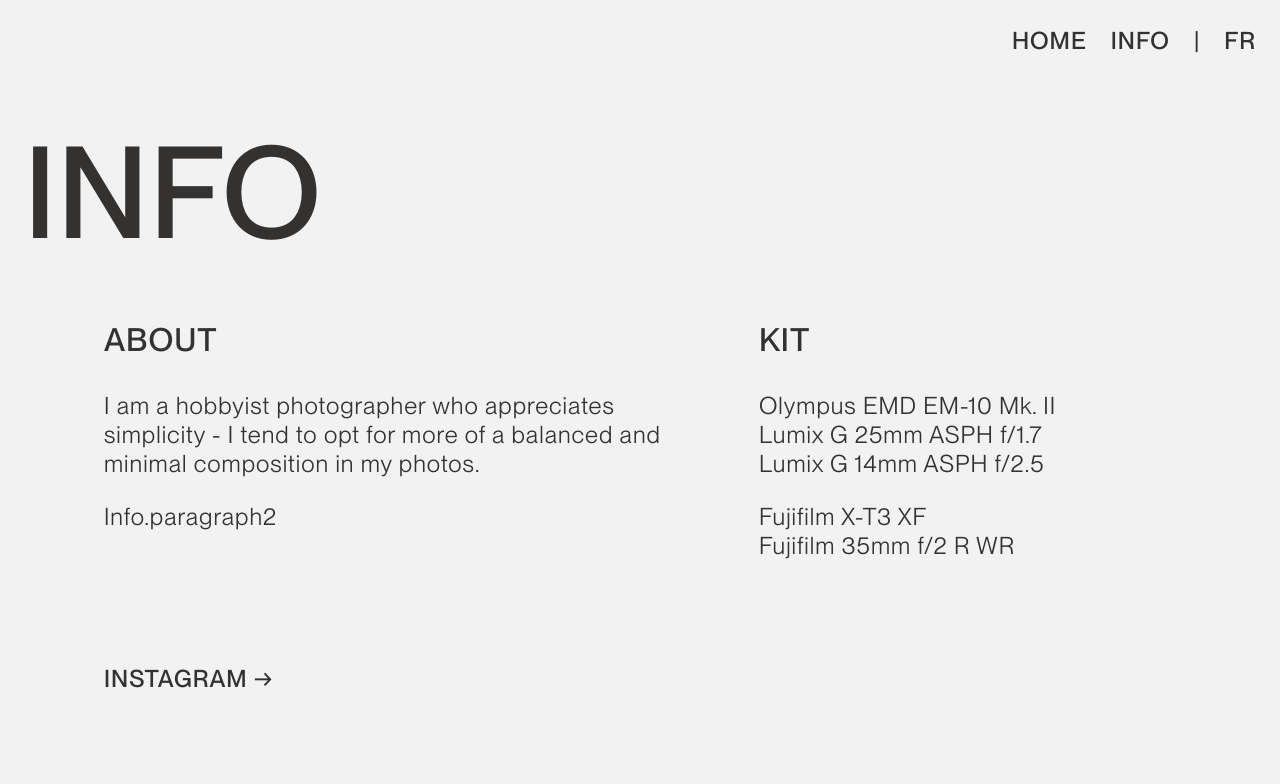
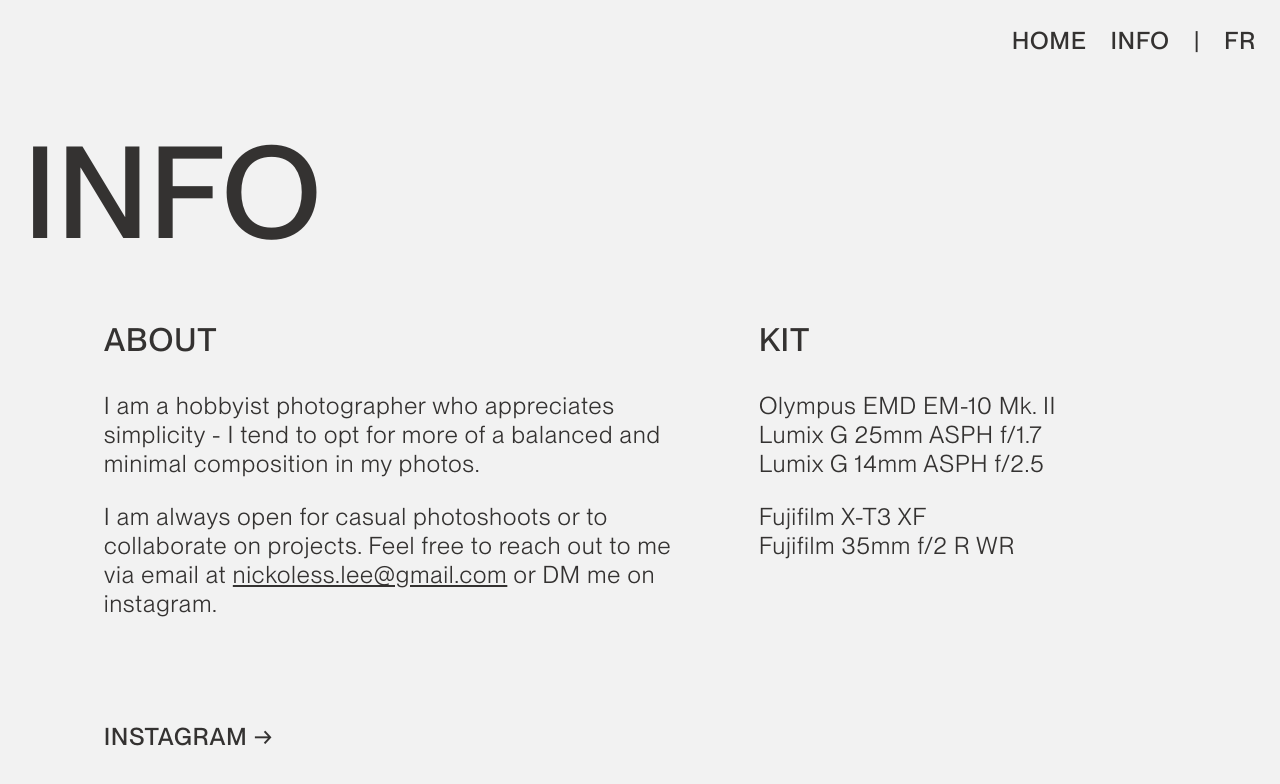
Before and after one commit to nickoless/photography, a Next.js app: page /en/info in a window 1280 px wide. Shown: the top 784 px of the page. Built offline with nearby package versions, Linux system fonts and the light colour scheme.

Commit message:
Fix translations and link on info page

```diff
--- a/messages/en.json
+++ b/messages/en.json
@@ -6,7 +6,7 @@
 		"heading": "Info",
 		"subheading": "About",
 		"paragraph": "I am a hobbyist photographer who appreciates simplicity - I tend to opt for more of a balanced and minimal composition in my photos.",
-		"paragraph2": "I am always open for casual photoshoots or to collaborate on projects. Feel free to reach out to me via email at{' '} <a href='mailto: nickoless.lee@gmail.com'>nickoless.lee@gmail.com</a> or DM me on instagram.",
+		"paragraph2": "I am always open for casual photoshoots or to collaborate on projects. Feel free to reach out to me via email at <email>nickoless.lee@gmail.com</email> or DM me on instagram.",
 		"subheading2": "Kit"
 	},
 	"People": {
--- a/messages/fr.json
+++ b/messages/fr.json
@@ -6,7 +6,7 @@
 		"heading": "Info",
 		"subheading": "À propos",
 		"paragraph": "Je suis un photographe amateur qui apprécie la simplicité - je préfère une composition équilibrée et minimale dans mes photos.",
-		"paragraph2": "Je suis toujours disponible pour des séances photo ou pour collaborer dans des projets. N'hésitez pas à m'envoyer un courriel à <a href='mailto: nickoless.lee@gmail.com'>nickoless.lee@gmail.com</a> ou à m'envoyer un MP sur Instagram.",
+		"paragraph2": "Je suis toujours disponible pour des séances photo ou pour collaborer dans des projets. N'hésitez pas à m'envoyer un courriel à <email>nickoless.lee@gmail.com</email> ou à m'envoyer un MP sur Instagram.",
 		"subheading2": "Équipement"
 	},
 	"People": {
--- a/src/app/[locale]/components/NextJsImage.tsx
+++ b/src/app/[locale]/components/NextJsImage.tsx
@@ -4,7 +4,7 @@ import styled from 'styled-components';
 
 const NextJsImage = ({
 	photo,
-	imageProps: { alt, title, sizes, className, onClick },
+	imageProps: { alt, title, className, onClick },
 	wrapperStyle,
 }: RenderPhotoProps) => {
 	return (
--- a/src/app/[locale]/info/page.tsx
+++ b/src/app/[locale]/info/page.tsx
@@ -22,8 +22,13 @@ export default function Home() {
 				<ParagraphWrapper>
 					<SubHeading>{t('subheading')}</SubHeading>
 					<Paragraph>{t('paragraph')}</Paragraph>
-					<Paragraph>{t('paragraph2')}</Paragraph>
-					{/* <Paragraph>{t.markup('paragraph3')}</Paragraph> */}
+					<Paragraph>
+						{t.rich('paragraph2', {
+							email: (chunks) => (
+								<a href='mailto: nickoless.lee@gmail.com'>{chunks}</a>
+							),
+						})}
+					</Paragraph>
 				</ParagraphWrapper>
 				<ParagraphWrapper>
 					<SubHeading>Kit</SubHeading>
```
